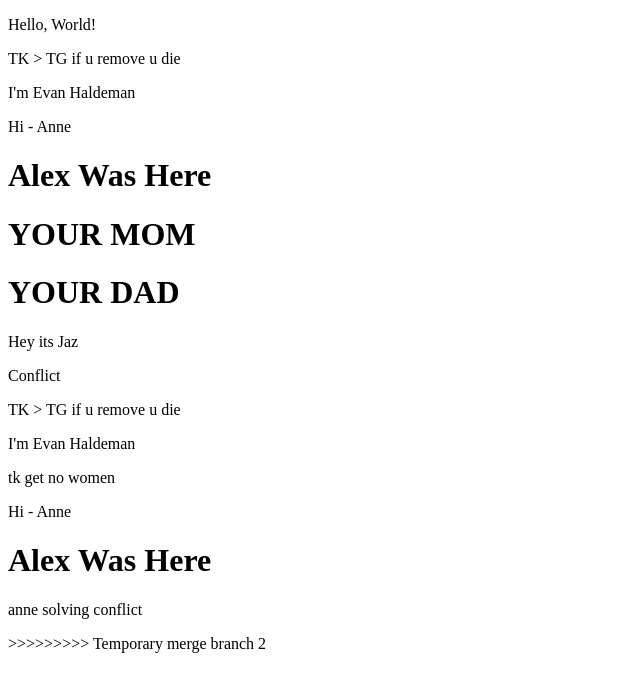
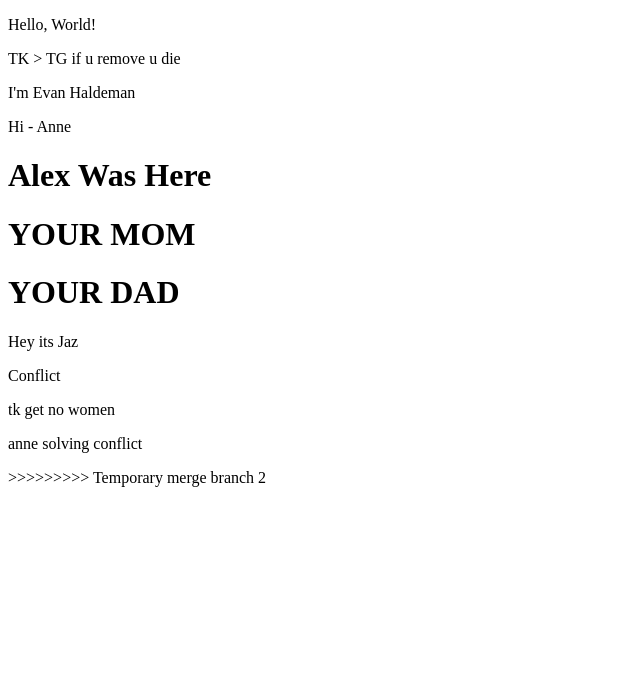
Before and after one commit to AlexChief753/AwesomeGroup-11-08-22, a plain HTML site: page index.html in a window 1280 px wide. Shown: the whole page, without its empty margins (0-640 px from the left). Drawn offline with Linux system fonts and the light colour scheme.

Commit message:
fixed code

```diff
--- a/index.html
+++ b/index.html
@@ -14,27 +14,13 @@
     <p>Hi - Anne</p>
     <h1>Alex Was Here</h1>
 
-</body>
-</html>
-
     <h1>YOUR MOM</h1>
     <h1>YOUR DAD</h1>
     <p>Hey its Jaz</p>
 
     <p>Conflict</p>
 
-    <p>TK > TG if u remove u die</p>
-    <p>I'm Evan Haldeman</p>
-
     <p>tk get no women</p>
-
-    <p>Hi - Anne</p>
-    <h1>Alex Was Here</h1>
-
-
-
-
-
 
     <p>anne solving conflict</p>
   </body>
```
